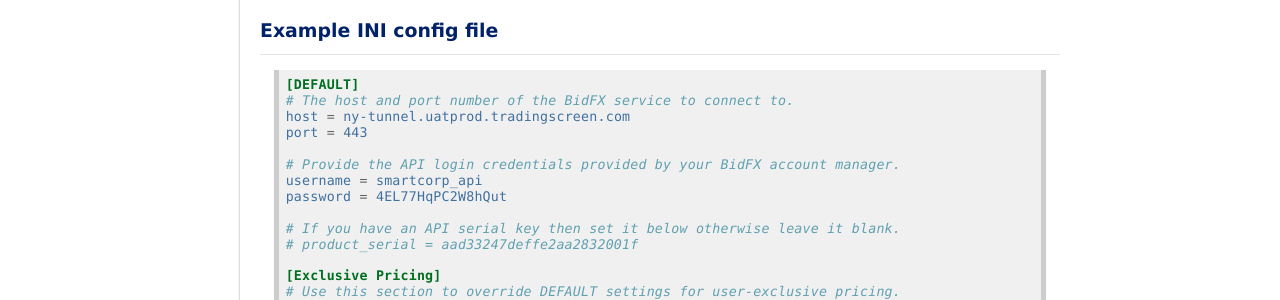
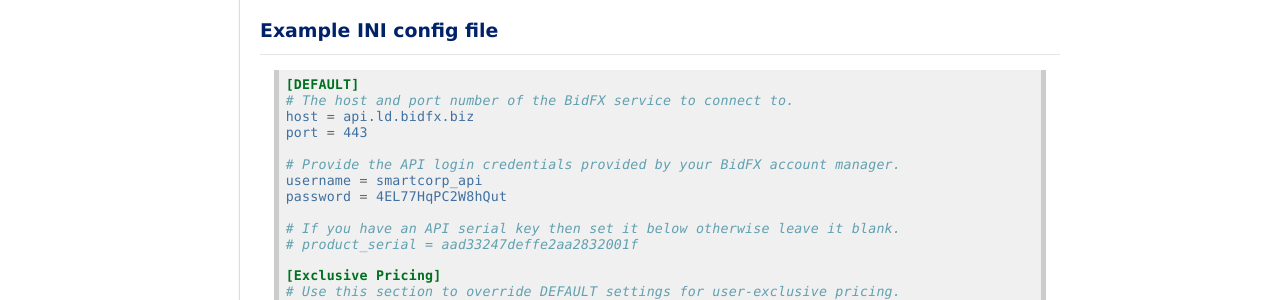
Before and after one commit to bidfx/bidfx-api-py, a Sphinx documentation site: the page built from docs/configuration.rst, in a window 1280 px wide and 900 px high, scrolled down 1909 px. Shown: the part 151-451 px from the top of the window. Built offline with Sphinx 7.4.7, drawn with Linux system fonts in a browser that asks for light colours.

Commit message:
Update configuration.rst

```diff
--- a/docs/configuration.rst
+++ b/docs/configuration.rst
@@ -125,7 +125,7 @@
 
     [DEFAULT]
     # The host and port number of the BidFX service to connect to.
-    host = ny-tunnel.uatprod.tradingscreen.com
+    host = api.ld.bidfx.biz
     port = 443
 
     # Provide the API login credentials provided by your BidFX account manager.
```
